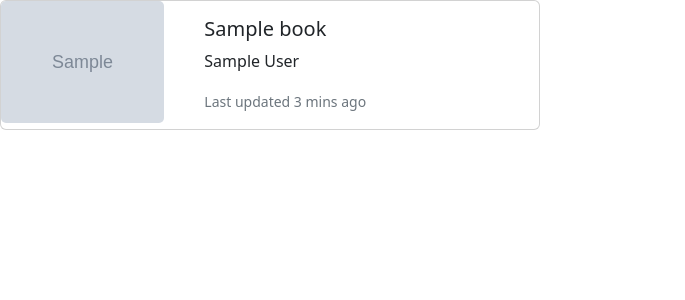
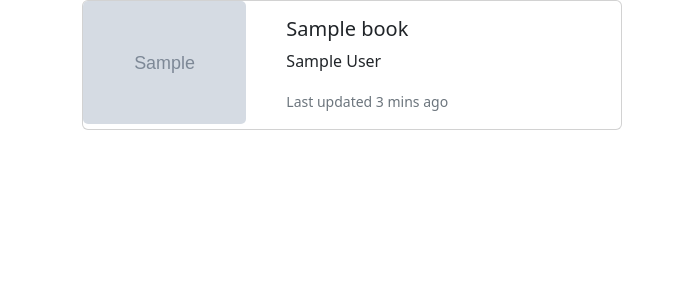
Before and after one commit to AndreyShukatka/Parsing_an_online_library, a Python web app: template template/template.html in a window 1280 px wide. Shown: the top 300 px of the page, without its empty margins (0-685 px from the left). Run offline with Jinja, Linux system fonts and the light colour scheme; the template is opened without the code that fills it: most values are stand-ins (such as "Sample title", 1, 10 or a date in 2020); grey boxes marked "Sample" are stand-in pictures.

Commit message:
Split books by two columns.

```diff
--- a/template/template.html
+++ b/template/template.html
@@ -7,11 +7,14 @@
     <link href="https://cdn.jsdelivr.net/npm/bootstrap@5.2.0/dist/css/bootstrap.min.css" rel="stylesheet" integrity="sha384-gH2yIJqKdNHPEq0n4Mqa/HGKIhSkIHeL5AyhkYV8i59U5AR6csBvApHHNl/vI1Bx" crossorigin="anonymous">
   </head>
   <body>
+  <div class="container">
+    <div class="row">
       {%for book in books%}
+        <div class="col-6">
           <div class="card mb-3" style="max-width: 540px;">
-      <div class="row no-gutters">
-        <div class="col-md-4">
-          <img src="library\{{book['img_src']}}" class="card-img" alt="{{book['title']}}">
+            <div class="row">
+              <div class="col">
+                <img src='library/{{book["img_src"]}}' class="card-img" alt="{{book['title']}}">
               </div>
               <div class="col-md-8">
                 <div class="card-body">
@@ -22,6 +25,9 @@
               </div>
             </div>
           </div>
+        </div>
       {%endfor%}
+    </div>
+  </div>
   </body>
 </html>
```
Lines whose indentation alone changed are shown as unchanged.
